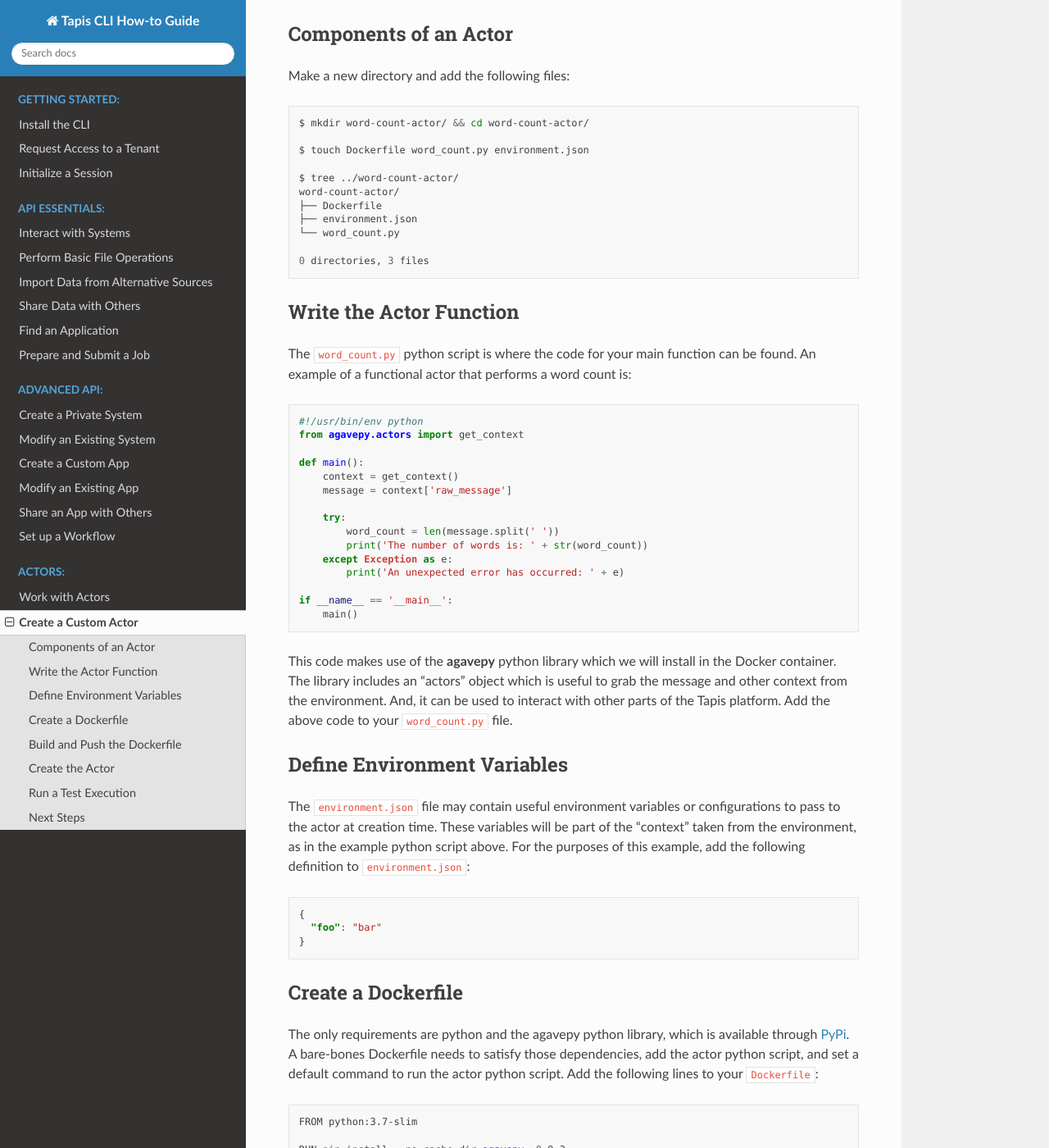
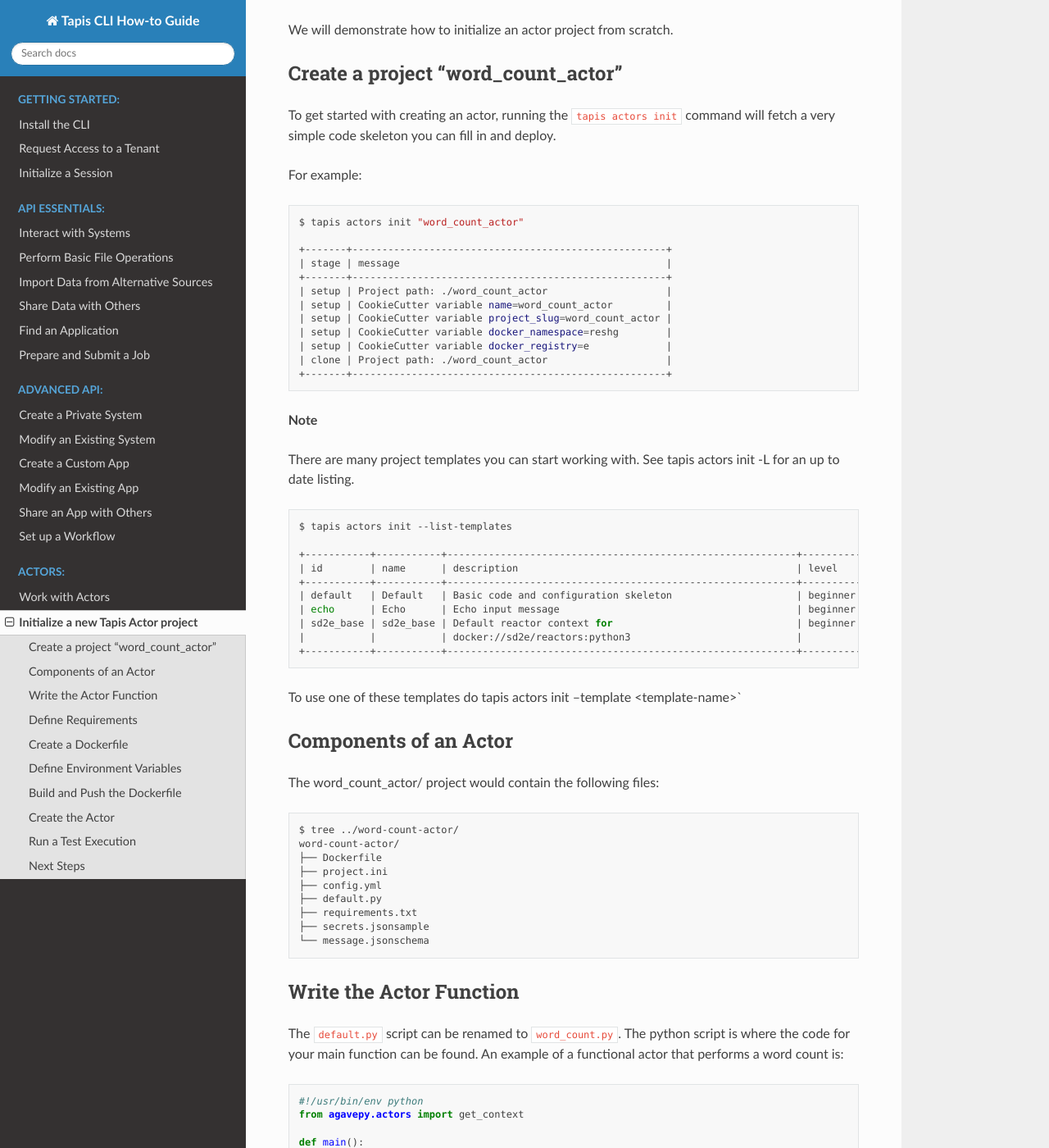
Before and after one commit to TACC-Cloud/tapis-cli-how-to-guide, a Sphinx documentation site: the page built from docs/actors/create_a_custom_actor.rst, in a window 1280 px wide and 1400 px high, scrolled down 231 px. Shown: the whole window at 82% size. Built offline with Sphinx 7.4.7 and the Read the Docs theme 2.0.0, drawn with Linux system fonts in a browser that asks for light colours; some of the changed text lies outside the part shown.

Commit message:
adding actors init documentation

```diff
--- a/docs/actors/create_a_custom_actor.rst
+++ b/docs/actors/create_a_custom_actor.rst
@@ -1,5 +1,5 @@
-Create a Custom Actor
-=====================
+Initialize a new Tapis Actor project
+====================================
 
 This guide will demonstrate how to create a custom actor from scratch. It is
 assumed you are already familiar with how to
@@ -7,32 +7,74 @@
 In this example, we will build a simple word count actor that counts and prints
 the number of words in a provided message.
 
+We will demonstrate how to initialize an actor project from scratch.
+
+
+Create a project "word_count_actor"
+-----------------------------------
+To get started with creating an actor, running the ``tapis actors init`` command will fetch a very simple
+code skeleton you can fill in and deploy.
+
+For example:
+
+.. code-block:: bash
+
+   $ tapis actors init "word_count_actor"
+
+   +-------+-----------------------------------------------------+
+   | stage | message                                             |
+   +-------+-----------------------------------------------------+
+   | setup | Project path: ./word_count_actor                    |
+   | setup | CookieCutter variable name=word_count_actor         |
+   | setup | CookieCutter variable project_slug=word_count_actor |
+   | setup | CookieCutter variable docker_namespace=reshg        |
+   | setup | CookieCutter variable docker_registry=e             |
+   | clone | Project path: ./word_count_actor                    |
+   +-------+-----------------------------------------------------+
+
+**Note**
+
+There are many project templates you can start working with.  See tapis actors init -L
+for an up to date listing.
+
+.. code-block:: bash
+
+   $ tapis actors init --list-templates
+
+   +-----------+-----------+-----------------------------------------------------------+----------+
+   | id        | name      | description                                               | level    |
+   +-----------+-----------+-----------------------------------------------------------+----------+
+   | default   | Default   | Basic code and configuration skeleton                     | beginner |
+   | echo      | Echo      | Echo input message                                        | beginner |
+   | sd2e_base | sd2e_base | Default reactor context for                               | beginner |
+   |           |           | docker://sd2e/reactors:python3                            |          |
+   +-----------+-----------+-----------------------------------------------------------+----------+
+
+To use one of these templates do tapis actors init --template <template-name>`
 
 Components of an Actor
 ----------------------
 
-Make a new directory and add the following files:
+The word_count_actor/ project would contain the following files:
 
 .. code-block:: bash
-
-   $ mkdir word-count-actor/ && cd word-count-actor/
-
-   $ touch Dockerfile word_count.py environment.json
 
    $ tree ../word-count-actor/
    word-count-actor/
    ├── Dockerfile
-   ├── environment.json
-   └── word_count.py
-
-   0 directories, 3 files
+   ├── project.ini
+   ├── config.yml
+   ├── default.py
+   ├── requirements.txt
+   ├── secrets.jsonsample
+   └── message.jsonschema
 
 
 Write the Actor Function
 ------------------------
 
-The ``word_count.py`` python script is where the code for your main function can
-be found. An example of a functional actor that performs a word count is:
+The ``default.py`` script can be renamed to ``word_count.py``. The python script is where the code for your
+main function can be found. An example of a functional actor that performs a word count is:
 
 .. code-block:: python
 
@@ -60,6 +102,45 @@
 ``word_count.py`` file.
 
 
+Define Requirements
+-------------------
+
+The ``requirements.txt`` file may contain the dependencies required for a project.
+The default ``requirements.txt`` contains agavepy python package.
+
+Create a Dockerfile
+-------------------
+
+The only requirements are python and the agavepy python library, which is
+available through
+`PyPi <https://pypi.org/>`_. These are mentioned in the ``requirements.txt`` file
+A bare-bones Dockerfile needs to satisfy those dependencies, add the actor
+python script, and set a default command to run the actor python script.
+The following lines should be present in your ``Dockerfile``:
+
+.. code-block:: bash
+
+   # pull base image
+   FROM python:3.7-alpine
+
+   # add requirements.txt to docker container
+   ADD requirements.txt /requirements.txt
+
+   # install requirements.txt
+   RUN pip3 install -r /requirements.txt
+
+   # add the python script to docker container
+   ADD word_count.py /word_count.py
+
+   # command to run the python script
+   CMD ["python", "/word_count.py"]
+
+.. tip::
+
+   Creating small Docker images is important for maintaining actor speed and
+   efficiency
+
+
 Define Environment Variables
 ----------------------------
 
@@ -75,33 +156,6 @@
      "foo": "bar"
    }
 
-
-Create a Dockerfile
--------------------
-
-The only requirements are python and the agavepy python library, which is
-available through
-`PyPi <https://pypi.org/>`_.
-A bare-bones Dockerfile needs to satisfy those dependencies, add the actor
-python script, and set a default command to run the actor python script. Add
-the following lines to your ``Dockerfile``:
-
-.. code-block:: bash
-
-   FROM python:3.7-slim
-
-   RUN pip install --no-cache-dir agavepy==0.9.3
-
-   ADD word_count.py /word_count.py
-
-   RUN chmod +x /word_count.py
-
-   CMD ["python3", "/word_count.py"]
-
-.. tip::
-
-   Creating small Docker images is important for maintaining actor speed and
-   efficiency
 
 Build and Push the Dockerfile
 -----------------------------
```
